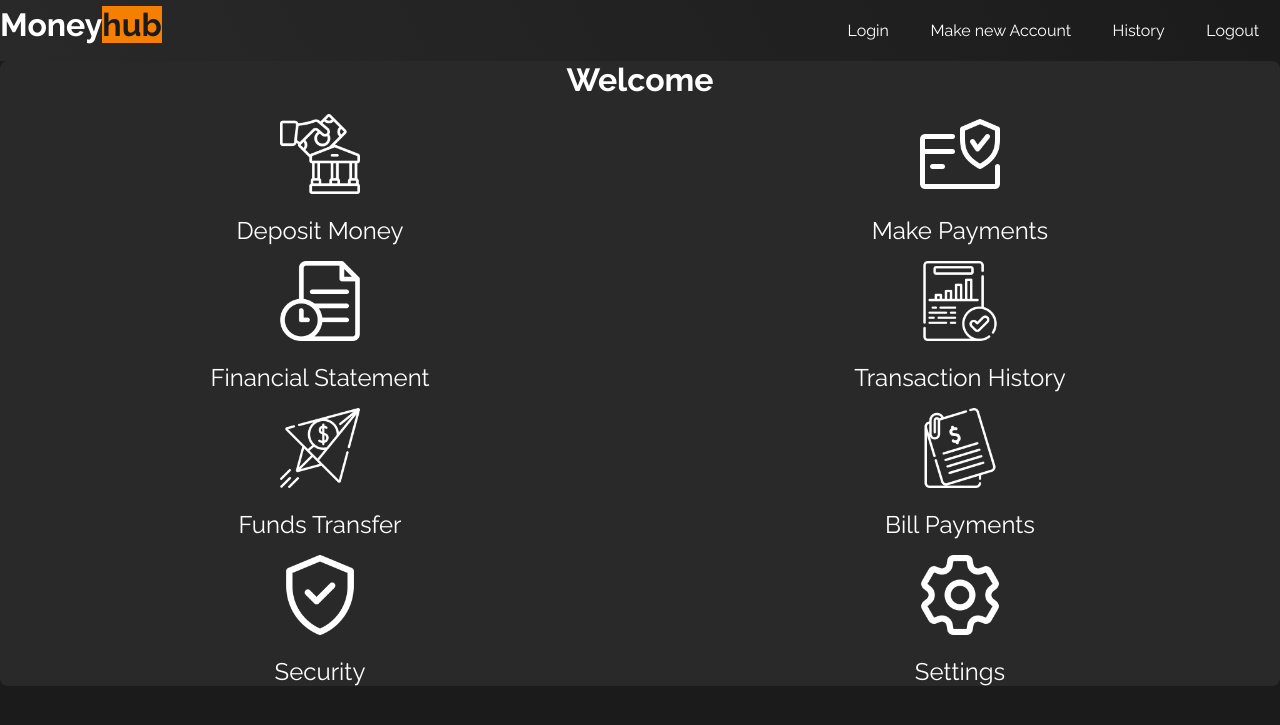
After one commit to AbdulGhani002/02-Bank-App, a Node server app: page /home in a window 1280 px wide. The commit adds this page. Shown: the top 725 px of the page. Run offline with Node 20, Linux system fonts and the light colour scheme; some libraries are stand-ins or nearby versions.

Commit message:
Home Page is added

```diff
--- a/app.js
+++ b/app.js
@@ -10,6 +10,7 @@ const app = express();
 app.set("view engine", "ejs");
 app.set("views", join(__dirname, "views"));
 app.use(express.static("public"));
+app.use(express.static("pictures"));
 app.use(express.urlencoded({ extended: false }));
 
 app.use(baseRoutes);
--- /dev/null
+++ b/controllers/base.controller.js
@@ -0,0 +1,12 @@
+const getIndex = (req, res) => {
+  res.render("index");
+};
+
+const getHome = (req, res) => {
+  res.render("customer/home-page");
+};
+
+module.exports = {
+  getIndex: getIndex,
+  getHome: getHome,
+};
--- /dev/null
+++ b/public/styles/home-page.css
@@ -0,0 +1,26 @@
+main {
+  margin: 0;
+  width: 100%;
+}
+
+main ul#home-page-menu {
+  display: grid;
+  list-style-type: none;
+  grid-template-columns: 1fr 1fr;
+}
+
+main ul#home-page-menu li a {
+  font-size: 1.5rem;
+  color: var(--color-primary-500-contrast);
+  margin-bottom: 1.5rem;
+}
+
+main ul#home-page-menu li a:hover {
+  color: var(--color-primary-900);
+}
+
+main ul#home-page-menu li a img {
+  margin: 1rem;
+  height: 5rem;
+  filter: invert(100%);
+}
--- a/views/customer/auth/login.ejs
+++ b/views/customer/auth/login.ejs
@@ -1,4 +1,4 @@
-<%- include('../../shared/includes/head' , {title:"Login - MoneyHub"})%>
+<%- include('../../shared/includes/head' , {title:"Home - MoneyHub"})%>
 <link rel="stylesheet" href="/styles/auth.css">
   </head>
   <body>
--- /dev/null
+++ b/views/customer/home-page.ejs
@@ -0,0 +1,19 @@
+<%- include('../shared/includes/head' , {title:"Home- MoneyHub"})%>
+<link rel="stylesheet" href="/styles/home-page.css">
+  </head>
+  <body>
+   <%- include("../shared/includes/header")%>
+   <main>
+       <h1>Welcome</h1>
+       <ul id="home-page-menu">
+        <li><a href=""><img src="/deposit.png" alt="Make Paymrnts"><br>Deposit Money</a></li>
+        <li><a href=""><img src="/credit-card.png" alt="Make Paymrnts"><br>Make Payments</a></li>
+        <li><a href=""><img src="/file.png" alt="Financil Statement "><br>Financial Statement</a></li>
+        <li><a href=""><img src="/evaluation.png" alt="Transaction History"><br>Transaction History</a></li>
+        <li><a href=""><img src="/fund.png" alt="Funds Transfer"><br>Funds Transfer</a></li>
+        <li><a href=""><img src="/bill.png" alt="Bill Payments"><br>Bill Payments</a></li>
+        <li><a href=""><img src="/verified.png" alt="Security"><br>Security</a></li>
+        <li><a href=""><img src="/setting.png" alt="Settings"><br>Settings</a></li>
+       </ul>
+    </main>
+<%- include("../shared/includes/footer")%>
```
Also changed, not shown: controllers/auth.controller.js (+11 -2 lines), models/user.model.js (+4 -3 lines), routes/auth.routes.js (+2 -6 lines), routes/base.routes.js (+5 -3 lines), pictures/bill.png (added), pictures/credit-card.png (added), pictures/deposit.png (added), pictures/evaluation.png (added), pictures/file.png (added), pictures/fund.png (added), pictures/setting.png (added), pictures/verified.png (added).
